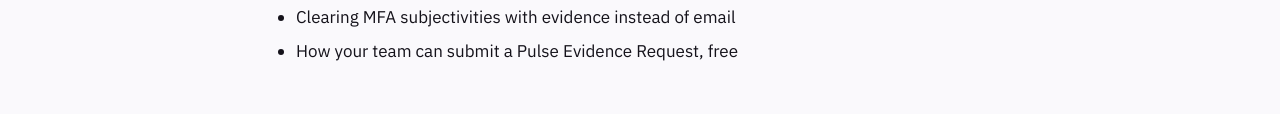
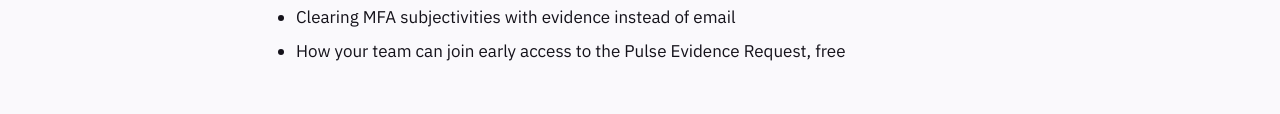
Before and after one commit to perimity/io, a plain HTML site: page webinar/index.html in a window 1280 px wide. Shown: the part 686-800 px from the top of the page. Drawn offline with Linux system fonts and the light colour scheme.

Commit message:
Webinar page: early access wording for the Pulse Evidence Request
Co-Authored-By: Claude Opus 5.5 <noreply@anthropic.com>
Claude-Session: https://claude.ai/code/session_013U4Po4xZ5Gjwnm4vez4pHP

```diff
--- a/webinar/index.html
+++ b/webinar/index.html
@@ -54,7 +54,7 @@
 <li>What makes evidence verified: read from the source, dated, and cited</li>
 <li>Excluded admins, password-only sign-ins, phishing-resistant MFA and payment approvers</li>
 <li>Clearing MFA subjectivities with evidence instead of email</li>
-<li>How your team can submit a Pulse Evidence Request, free</li>
+<li>How your team can join early access to the Pulse Evidence Request, free</li>
 </ul>
 
 <h2>Your hosts</h2>
```
